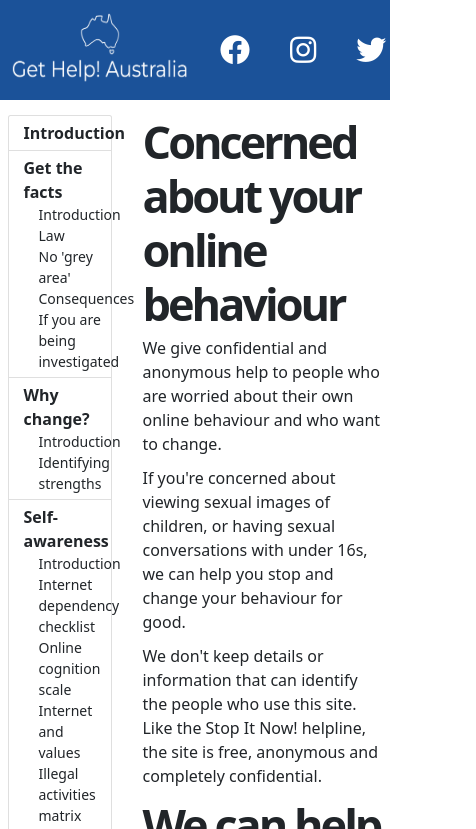
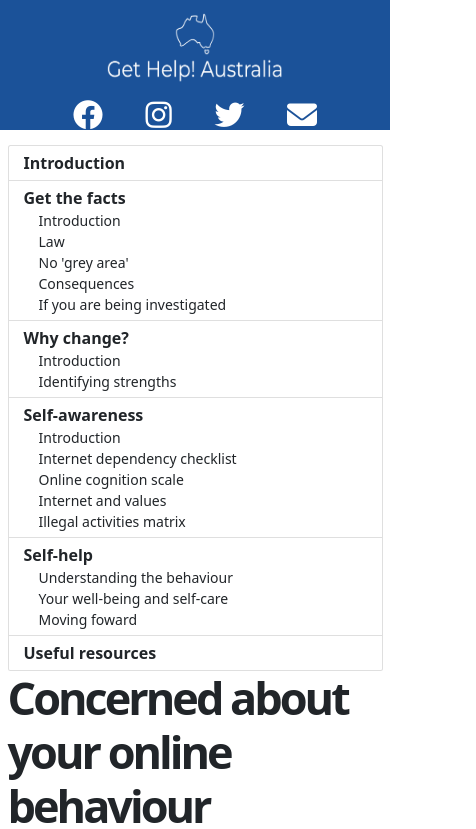
Before and after one commit to Charlie-McDaddy/Get-Help-Australia, a website: page index.html in a window 390 px wide. Shown: the top 829 px of the page, 476 px wide, since content can reach past the window. Drawn offline with Linux system fonts and the light colour scheme.

Commit message:
update css for mobile responsiveness

```diff
--- a/index.html
+++ b/index.html
@@ -16,7 +16,7 @@
   <body>
     <header id="head">
       <div class="social">
-        <div class="logo" style="display: flex; flex-direction: column; text-align: center; color: white">
+        <div class="logo">
           <img class="logo__img" src="./dist/images/GHA-logo-white.png" alt="logo" />
         </div>
         <div class="header-social-icons">
--- a/src/scss/_layout.scss
+++ b/src/scss/_layout.scss
@@ -43,3 +43,22 @@ footer {
 .footer-social-icons > i {
   margin-right: 10px;
 }
+
+@media screen and (max-width: 900px) {
+  .social,
+  .header-social-icons,
+  .footer-social-icons,
+  .logo {
+    display: block;
+    text-align: center;
+  }
+
+  .main-row {
+    display: block;
+  }
+
+  .main-col-1,
+  .main-col-2 {
+    width: 100%;
+  }
+}
```
Also changed, not shown: dist/css/style.css.
